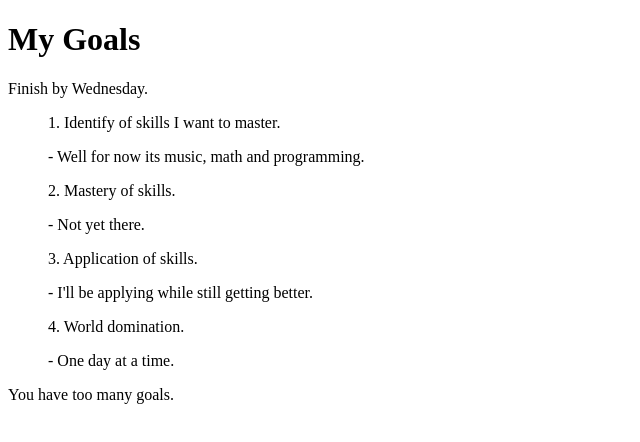
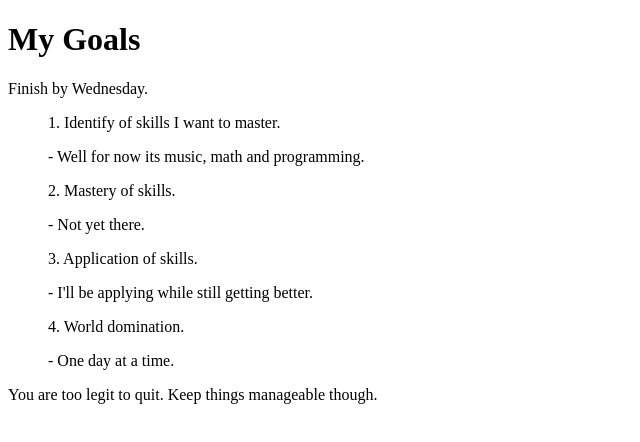
Before and after one commit to SamNgigi/Goals-v2, an Angular app: page / in a window 1280 px wide. Shown: the top 442 px of the page, without its empty margins (0-640 px from the left). Built offline with nearby package versions, Linux system fonts and the light colour scheme.

Commit message:
Created new branch that has mostly nesting and child componenting stuff

```diff
--- a/src/app/goals/goals.component.html
+++ b/src/app/goals/goals.component.html
@@ -34,4 +34,4 @@
   based on the number of goals we have defined in our goals array.
 -->
 
-<p *ngIf="goals.length > 3">You have too many goals.</p>
+<p *ngIf="goals.length > 3">You are too legit to quit. Keep things manageable though.</p>
```
